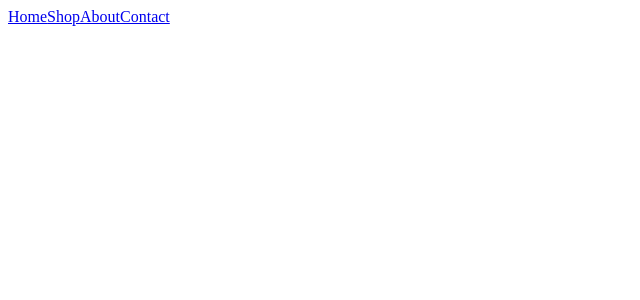
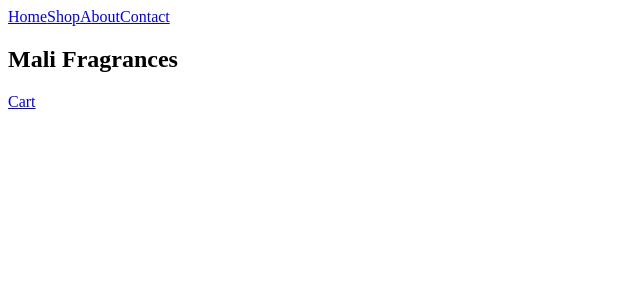
Before and after one commit to yvonnenyambura/perfume-store, a React (Vite) app: page / in a window 1280 px wide. Shown: the top 300 px of the page, without its empty margins (0-640 px from the left). Built offline with nearby package versions, Linux system fonts and the light colour scheme.

Commit message:
Add store name and cart to Navbar

```diff
--- a/src/App.jsx
+++ b/src/App.jsx
@@ -1,6 +1,5 @@
 import { Routes, Route } from 'react-router-dom'
 import Navbar from './components/Navbar'
-
 import Home from './pages/Home'
 import Shop from './pages/Shop'
 import ProductDetail from './pages/ProductDetail'
--- a/src/components/Navbar.jsx
+++ b/src/components/Navbar.jsx
@@ -3,11 +3,19 @@ import {Link} from 'react-router-dom'
 function Navbar() {
     return (
         <div>
+            <div>
             <Link to="/home">Home</Link>
             <Link to="/shop">Shop</Link>
             <Link to="/about">About</Link>
             <Link to="/contact">Contact</Link>
         </div>
+        <div>
+            <h2>Mali Fragrances</h2>
+        </div>
+        <div>
+           <Link to="/cart">Cart</Link>
+        </div>
+        </div>
     )
 }
 
```
